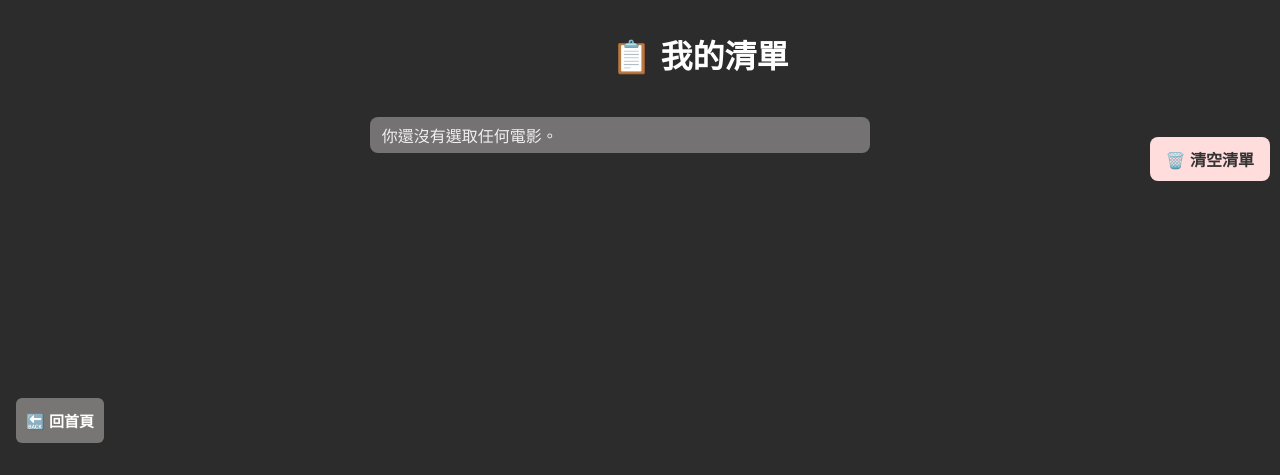
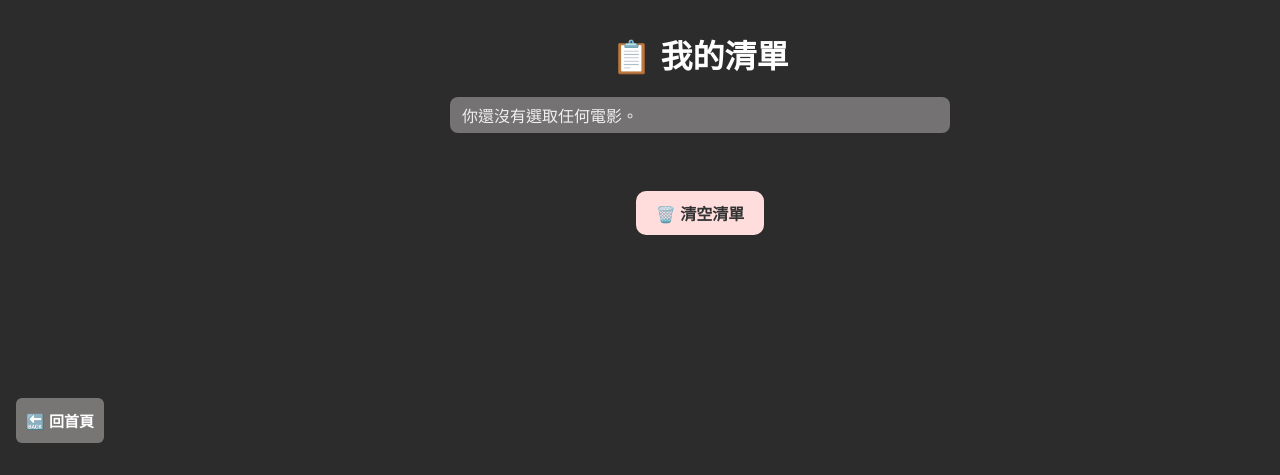
Before and after one commit to Changyenhsun/database_system_project, a Flask app: page /mylist in a window 1280 px wide. Shown: the top 475 px of the page. Run offline with Flask 3, Linux system fonts and the light colour scheme.

Commit message:
完成『我的清單』

```diff
--- a/static/style.css
+++ b/static/style.css
@@ -289,3 +289,29 @@
 .remove-btn:hover {
     background-color: #ff3333;
 }
+
+.my-list-box {
+    display: flex;
+    flex-direction: column;
+    align-items: center;
+}
+
+.clear-button-container {
+    display: flex;
+    justify-content: center;
+    margin-top: 30px;
+}
+
+#clear-list-btn {
+    padding: 10px 20px;
+    background-color: #ffdddd;
+    color: #333;
+    border: none;
+    border-radius: 10px;
+    font-weight: bold;
+    cursor: pointer;
+}
+
+#clear-list-btn:hover {
+    background-color: #ffbbbb;
+}
--- a/templates/mylist.html
+++ b/templates/mylist.html
@@ -13,11 +13,15 @@
 
     <div class="recommend-content">
         <h1>📋 我的清單</h1>
+
         <div class="recommend-container" id="my-list-container">
             <ul id="list-items"></ul>
-             <div style="text-align: center; margin-top: 20px;">
-                <button id="clear-list-btn">🗑️ 清空清單</button>
-            </div>
+        </div>
+
+        <div class="clear-button-container">
+            <button id="clear-list-btn">🗑️ 清空清單</button>
+        </div>
+
         </div>
     </div>
 </body>
```
